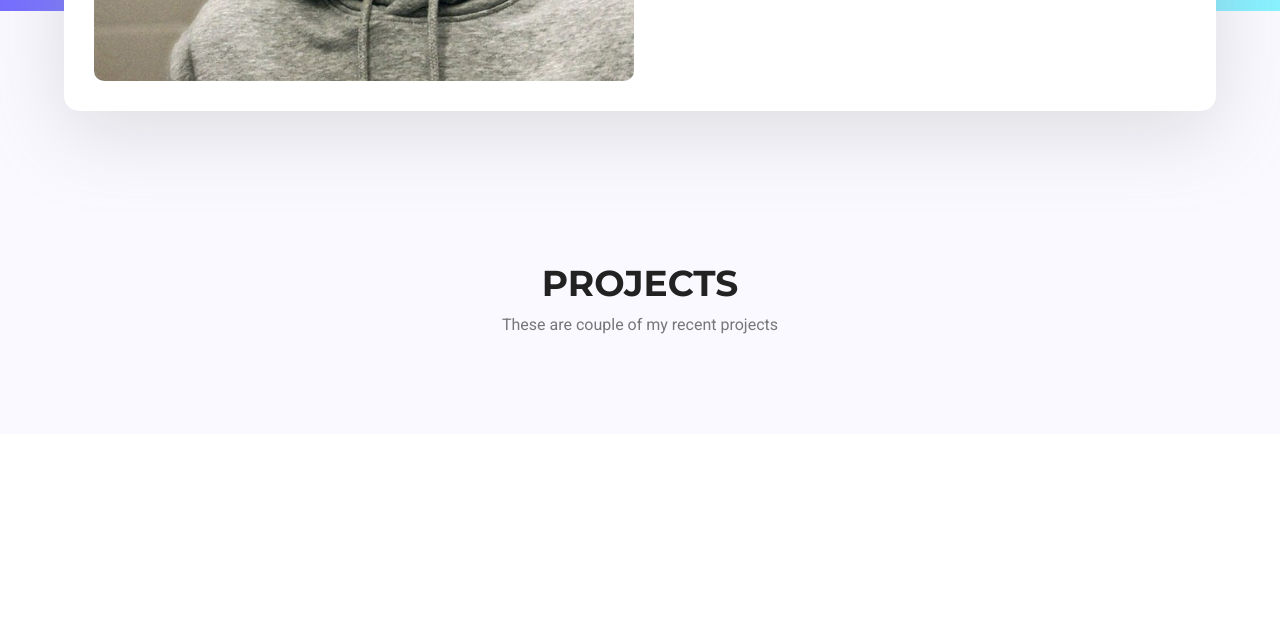
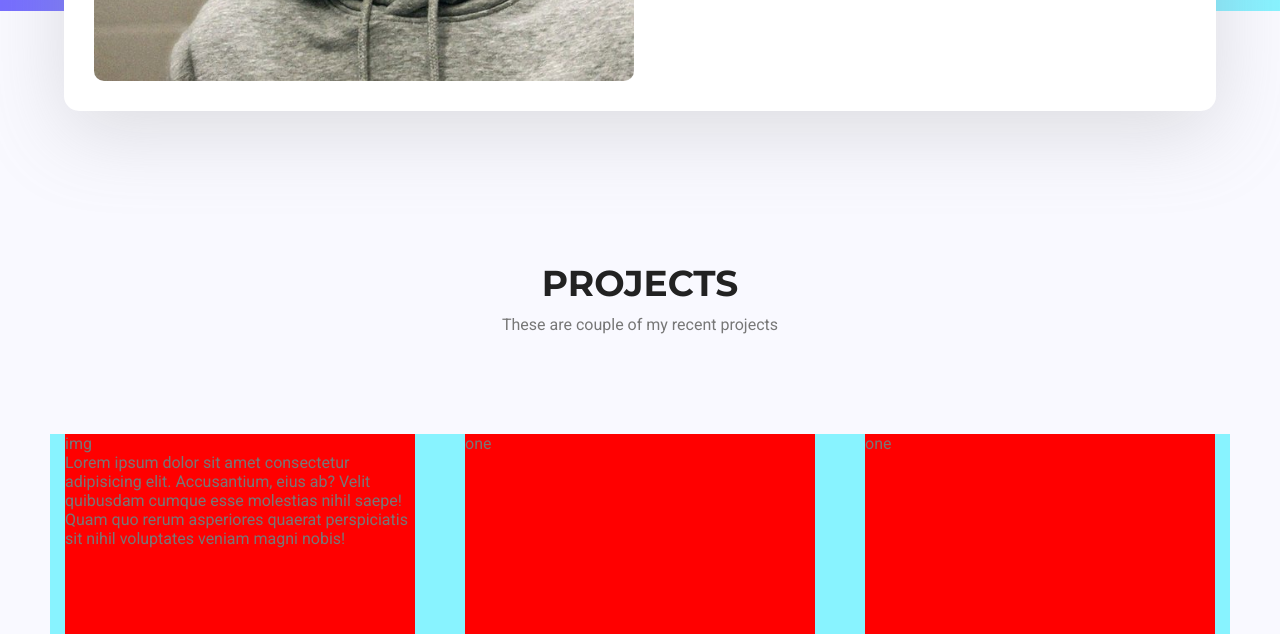
Before and after one commit to qkiczw/portfolio2022, a website: page public/index.html in a window 1280 px wide. Shown: the part 726-1360 px from the top of the page. Before the commit the page ends 1160 px from the top, so only its background shows below. Drawn offline with nearby package versions, Linux system fonts and the light colour scheme.

Commit message:
Add structure of a projects section.

```diff
--- a/public/index.html
+++ b/public/index.html
@@ -100,6 +100,21 @@
             These are couple of my recent projects
           </span>
         </h2>
+        <div class="projects">
+          <div class="projects__container">
+            <div class="project">
+              <div class="project__image">img</div>
+              <div class="project__desc">
+                Lorem ipsum dolor sit amet consectetur adipisicing elit.
+                Accusantium, eius ab? Velit quibusdam cumque esse molestias
+                nihil saepe! Quam quo rerum asperiores quaerat perspiciatis sit
+                nihil voluptates veniam magni nobis!
+              </div>
+            </div>
+            <div class="project">one</div>
+            <div class="project">one</div>
+          </div>
+        </div>
       </section>
     </div>
     <script src="js/script.js"></script>
--- a/src/sass/styles.scss
+++ b/src/sass/styles.scss
@@ -202,6 +202,29 @@ body {
   }
   #projects__section {
     background-color: $background-color-first;
+    padding: 0 2rem;
+
+    .projects {
+      width: 100%;
+
+      background-color: #88f3ff;
+      &__container {
+        width: 100%;
+        display: flex;
+        flex-wrap: wrap;
+        justify-content: space-around;
+        gap: 2rem;
+        .project {
+          background-color: red;
+          width: 100%;
+          max-width: 350px;
+          min-height: 200px;
+          &__image {
+            width: 100%;
+          }
+        }
+      }
+    }
   }
 }
 
@@ -282,6 +305,18 @@ body {
         border-radius: 10px;
       }
     }
+    #projects__section {
+      padding: 0 5rem;
+
+      .projects {
+        &__container {
+          .project {
+            &__image {
+            }
+          }
+        }
+      }
+    }
   }
 }
 
@@ -297,5 +332,35 @@ body {
         }
       }
     }
+    #projects__section {
+      padding: 0 10rem;
+
+      .projects {
+        &__container {
+          .project {
+            &__image {
+            }
+          }
+        }
+      }
+    }
   }
 }
+@media screen and (min-width: 1920px) {
+  .app {
+    .header {
+    }
+    #projects__section {
+      padding: 0 15rem;
+
+      .projects {
+        &__container {
+          .project {
+            &__image {
+            }
+          }
+        }
+      }
+    }
+  }
+}
```
Also changed, not shown: src/index.html (+15 -0 lines), public/css/styles.css.
